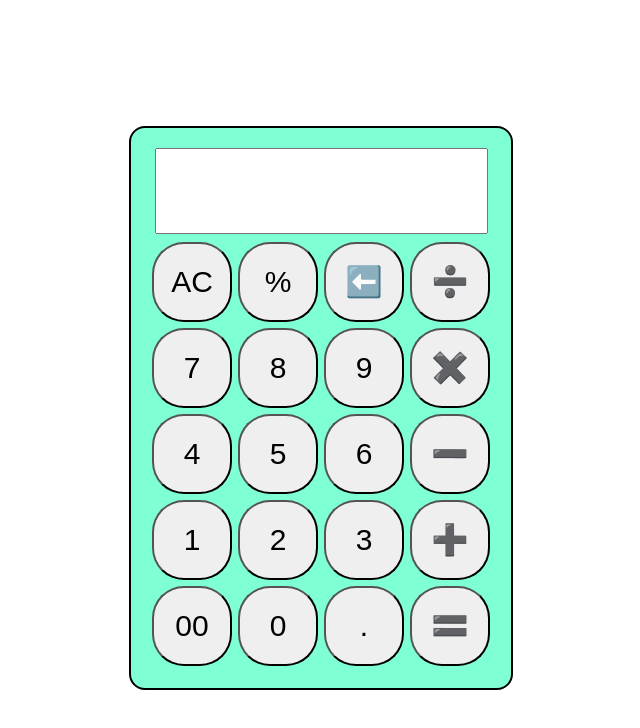
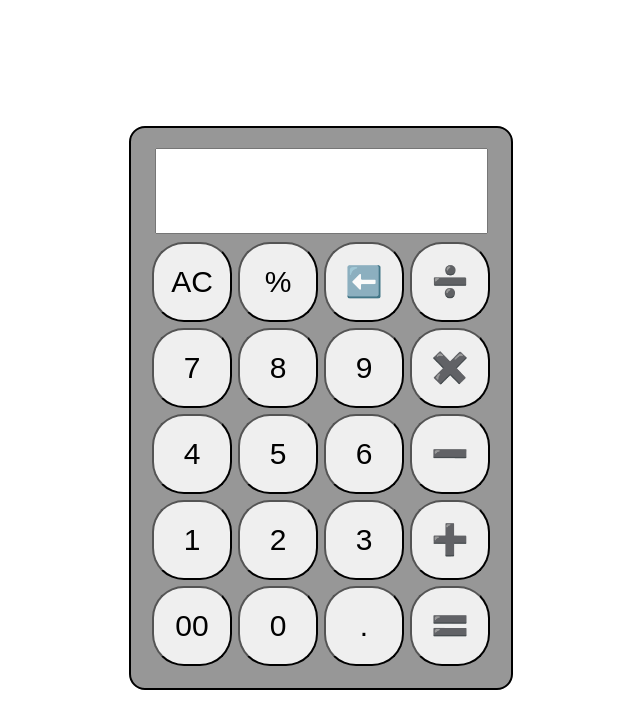
Before and after one commit to SUBHA-HAZRA/calculator, a plain HTML site: page index.html in a window 1280 px wide. Shown: the whole page, without its empty margins (319-959 px from the left). Drawn offline with Linux system fonts and the light colour scheme.

Commit message:
modify style.css code

```diff
--- a/style.css
+++ b/style.css
@@ -12,7 +12,7 @@ body{
     flex-direction: column;
     justify-content: center;
     align-items: center;
-    background-color: aquamarine;
+    background-color: #979797;
     max-width: 340px;
     height: 520px;
     padding: 20px;
```
